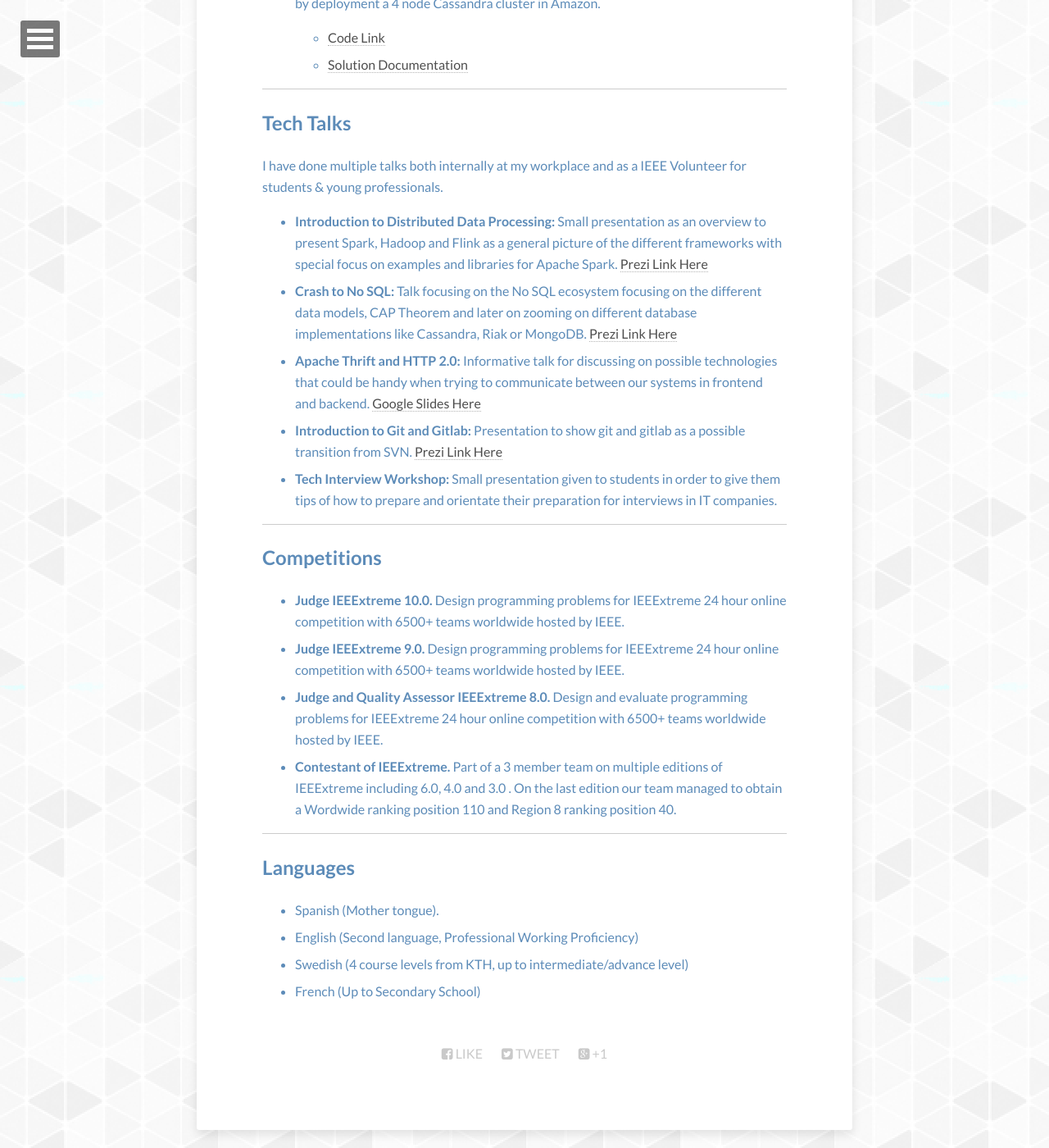
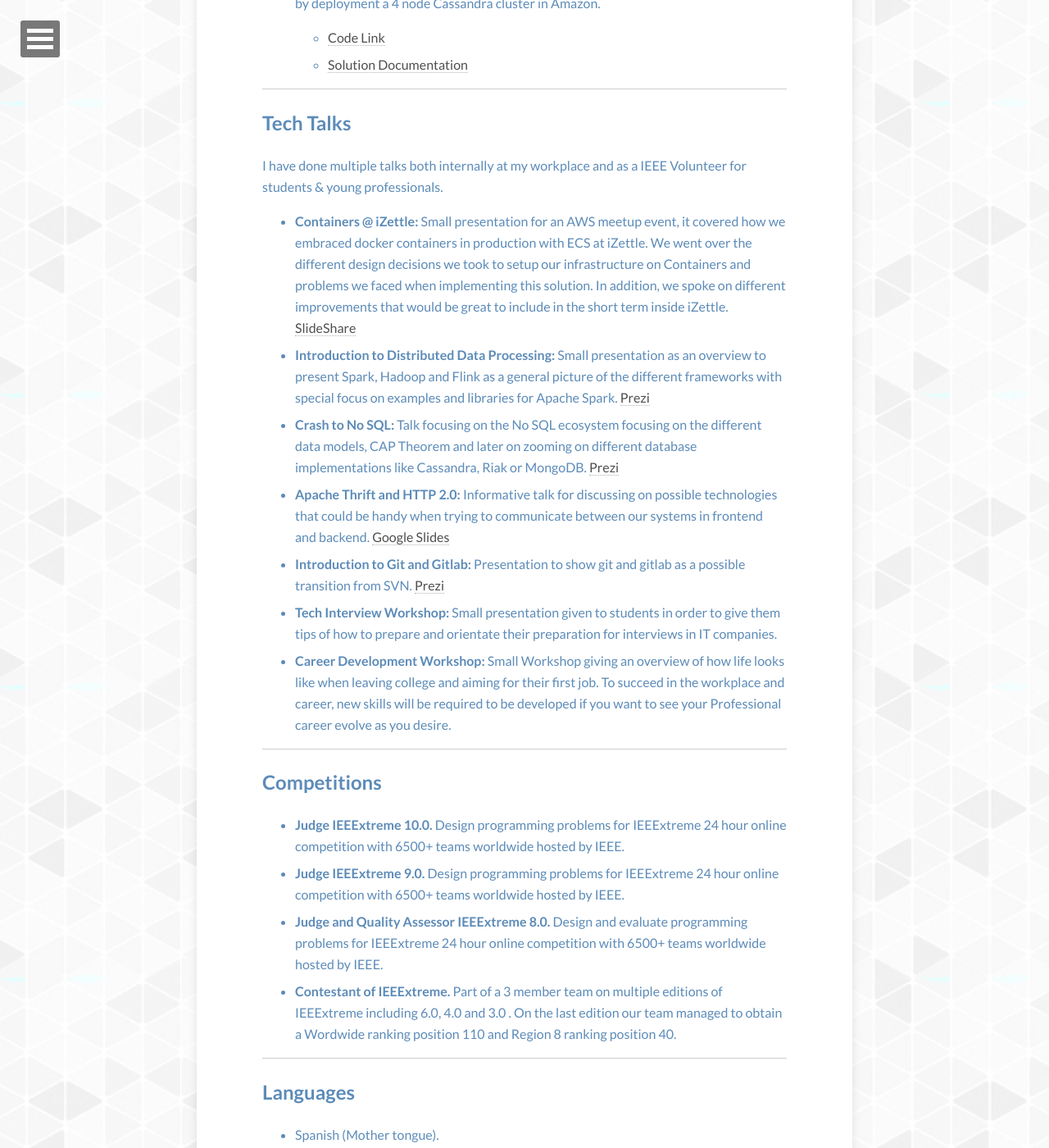
Before and after one commit to alorlea/alorlea.github.io, a Jekyll site: the page built from curriculum-vitae/index.md, in a window 1280 px wide and 1400 px high, scrolled down 5244 px. Shown: the whole window at 82% size. Built offline with Jekyll 4.4.1, drawn with Linux system fonts in a browser that asks for light colours; nearby versions of some CDN libraries; some of the changed text lies outside the part shown.

Commit message:
small updates on website

```diff
--- a/curriculum-vitae/index.md
+++ b/curriculum-vitae/index.md
@@ -198,19 +198,28 @@
 
 I have done multiple talks both internally at my workplace and as a IEEE Volunteer for students & young professionals.
 
+- **Containers @ iZettle:** Small presentation for an AWS meetup event, it covered
+how we embraced docker containers in production with ECS at iZettle. We went over
+the different design decisions we took to setup our infrastructure on Containers
+and problems we faced when implementing this solution. In addition, we spoke on
+different improvements that would be great to include in the short term inside
+iZettle. [SlideShare](https://www.slideshare.net/AlbertoLorenteLeal/aws-meetup-containersizettle)
 - **Introduction to Distributed Data Processing:** Small presentation as an overview to present Spark, Hadoop and
 Flink as a general picture of the different frameworks with special focus on examples and libraries for Apache Spark.
-[Prezi Link Here](http://prezi.com/yhq_6l_cby39/?utm_campaign=share&utm_medium=copy&rc=ex0share)
+[Prezi](http://prezi.com/yhq_6l_cby39/?utm_campaign=share&utm_medium=copy&rc=ex0share)
 - **Crash to No SQL:** Talk focusing on the No SQL ecosystem focusing on the different data models, CAP Theorem and
 later on zooming on different database implementations like Cassandra, Riak or MongoDB.
-[Prezi Link Here](http://prezi.com/yhq_6l_cby39/?utm_campaign=share&utm_medium=copy&rc=ex0share)
+[Prezi](http://prezi.com/yhq_6l_cby39/?utm_campaign=share&utm_medium=copy&rc=ex0share)
 - **Apache Thrift and HTTP 2.0:** Informative talk for discussing on possible technologies that could be handy when
 trying to communicate between our systems in frontend and backend.
-[Google Slides Here](https://drive.google.com/open?id=112zFPVSTLVExHzhC_NLVIGDnTY6vONa-h7DqR_sN9X0&authuser=0)
+[Google Slides](https://drive.google.com/open?id=112zFPVSTLVExHzhC_NLVIGDnTY6vONa-h7DqR_sN9X0&authuser=0)
 - **Introduction to Git and Gitlab:** Presentation to show git and gitlab as a possible transition from SVN.
-[Prezi Link Here](http://prezi.com/qoqisors8nha/?utm_campaign=share&utm_medium=copy&rc=ex0share)
-- **Tech Interview Workshop:** Small presentation given to students in order to give them tips of how to prepare and
-orientate their preparation for interviews in IT companies.
+[Prezi](http://prezi.com/qoqisors8nha/?utm_campaign=share&utm_medium=copy&rc=ex0share)
+- **Tech Interview Workshop:** Small presentation given to students in order to give them tips of how to prepare and orientate their preparation for interviews in IT companies.
+- **Career Development Workshop:** Small Workshop giving an overview of how life
+looks like when leaving college and aiming for their first job. To succeed in the
+workplace and career, new skills will be required to be developed if you want
+to see your Professional career evolve as you desire.
 
 ---
 
```
Also changed, not shown: ieee/index.md (+20 -0 lines), 2 other files.
